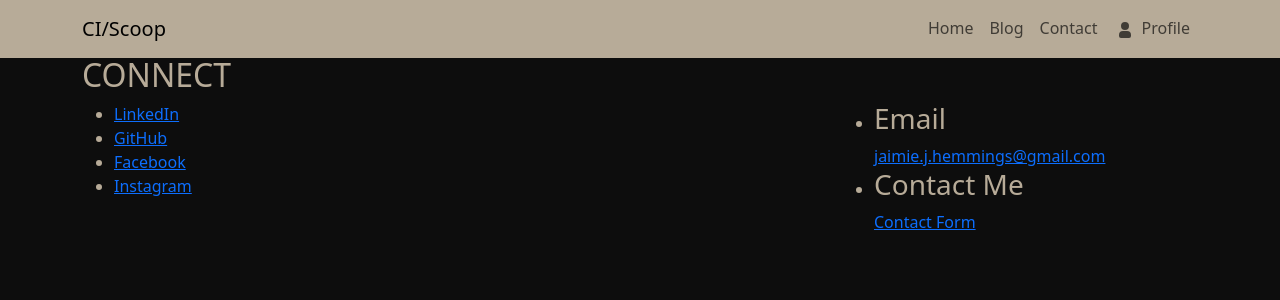
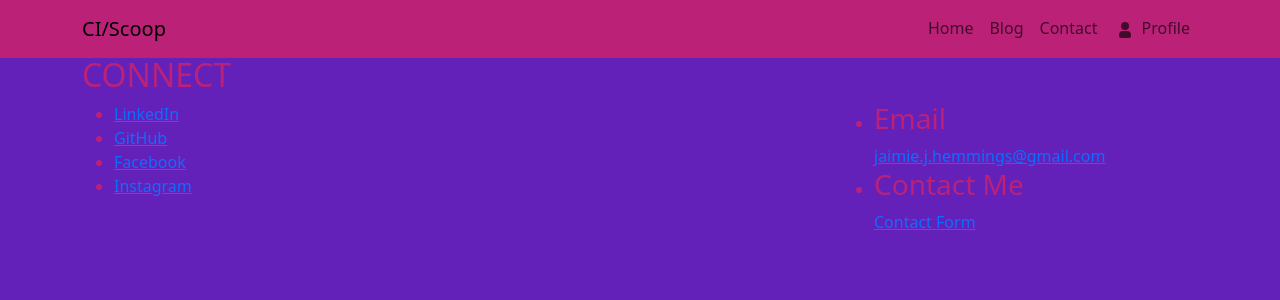
Before and after one commit to LidiaMorejudo/spanresources, a Python web app: template spanresources/templates/base.html in a window 1280 px wide. Shown: the top 300 px of the page. Run offline with Jinja, Linux system fonts and the light colour scheme; the template is opened without the code that fills it, so the values that code supplies are empty.

Commit message:
Changing colours for the colour scheme fo the Nav Bar in CSS

```diff
--- a/spanresources/static/css/style.css
+++ b/spanresources/static/css/style.css
@@ -10,8 +10,8 @@
 
 body {
     padding-top: 56px;
-    background: #0d0d0d;
-    color: #b7ab98;
+    background: #6421BA;
+    color: #ba2177;
   }
 
   body nav.fixed-top {
@@ -19,7 +19,7 @@ body {
   }
 
   nav {
-    background-color: #b7ab98;
+    background-color: #ba2177;
   }
 
   .fixed-top {
```
